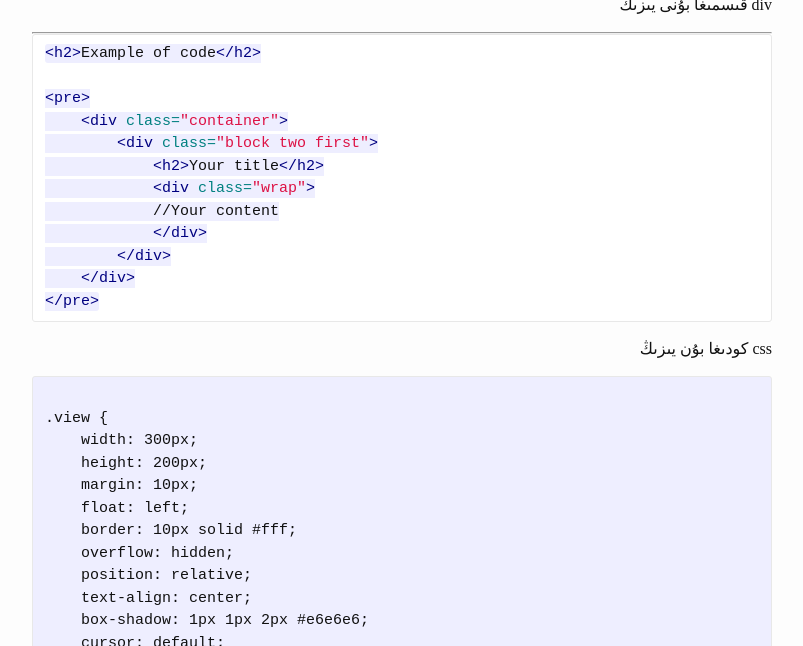
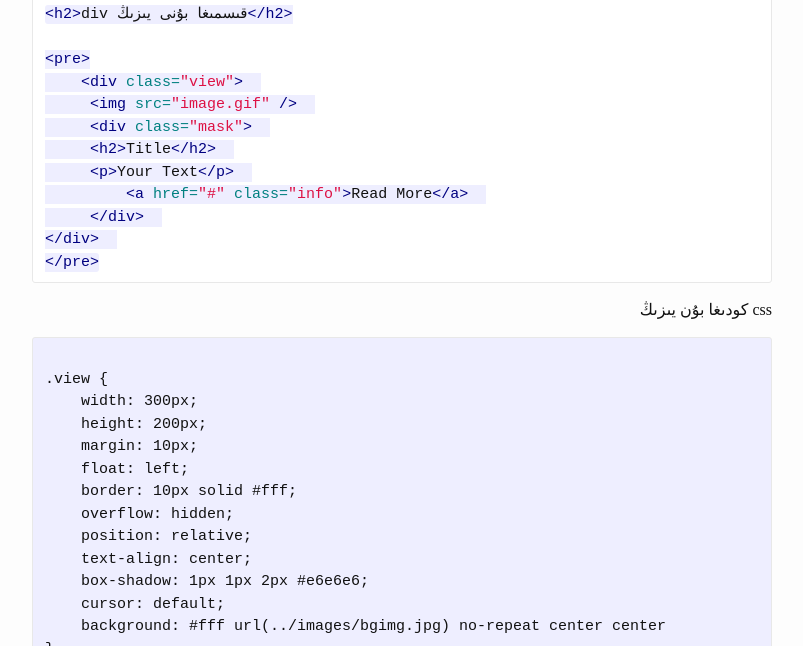
Before and after one commit to tormahiri/blog, a Jekyll site: the page built from _posts/2014-12-3-css-hover-unumi.markdown, in a window 1280 px wide and 900 px high, scrolled down 312 px, cut to the strip 254-900 px from the top of the window. Shown: the whole strip, without its empty margins (238-1041 px from the left). Built offline with Jekyll 4.4.1, drawn with Linux system fonts in a browser that asks for light colours.

Commit message:
Update 2014-12-3-css-hover-unumi.markdown

````diff
--- a/_posts/2014-12-3-css-hover-unumi.markdown
+++ b/_posts/2014-12-3-css-hover-unumi.markdown
@@ -7,20 +7,20 @@ categories: css
 ---
 <img src="http://codropspz.tympanus.netdna-cdn.com/codrops/wp-content/uploads/2011/11/OriginalHoverEffects.jpg"/>
 <hr>
-div قىسمىغا بۇنى يىزىڭ
+
 <hr>
 ```html
-<h2>Example of code</h2>
+<h2>div قىسمىغا بۇنى يىزىڭ</h2>
 
 <pre>
-    <div class="container">
-        <div class="block two first">
-            <h2>Your title</h2>
-            <div class="wrap">
-            //Your content
-            </div>
-        </div>
-    </div>
+    <div class="view">
+     <img src="image.gif" />
+     <div class="mask">
+     <h2>Title</h2>
+     <p>Your Text</p>
+         <a href="#" class="info">Read More</a>
+     </div>
+</div>
 </pre>
 ```
 
````
